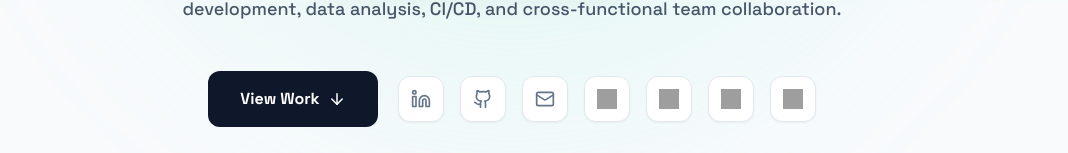
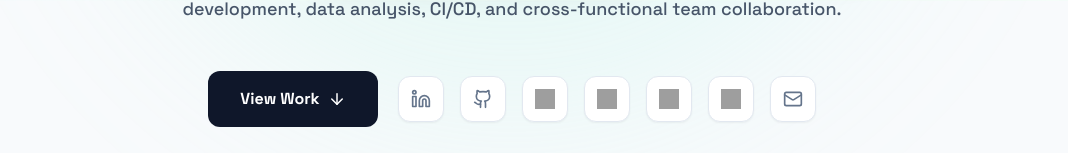
Before and after one commit to TARUN-1526/tarun_d, a React (Vite) app: page / in a window 1280 px wide. Shown: the part 799-952 px from the top of the page, without its empty margins (128-1196 px from the left). Built offline with nearby package versions, Linux system fonts and the light colour scheme; grey boxes are pictures that could not be loaded.

Commit message:
feat: update Hero icons and coding profile links

```diff
--- a/components/Hero.tsx
+++ b/components/Hero.tsx
@@ -62,59 +62,81 @@ export const Hero: React.FC = () => {
             </a>
 
             <div className="flex gap-4 items-center">
-             <a href={personalInfo.linkedin} target="_blank" rel="noreferrer" className="p-3 rounded-xl bg-white border border-slate-200 hover:bg-[#0077b5] hover:text-white hover:border-transparent text-slate-500 transition-all hover:scale-110 shadow-sm hover:shadow-md">
+
+    {/* LinkedIn */}
+    <a
+      href={personalInfo.linkedin}
+      target="_blank"
+      rel="noreferrer"
+      className="p-3 rounded-xl bg-white border border-slate-200 hover:bg-[#0077b5] hover:text-white hover:border-transparent text-slate-500 transition-all hover:scale-110 shadow-sm hover:shadow-md"
+    >
       <Linkedin size={20} />
     </a>
-             <a href={personalInfo.github} target="_blank" rel="noreferrer" className="p-3 rounded-xl bg-white border border-slate-200 hover:bg-[#333] hover:text-white hover:border-transparent text-slate-500 transition-all hover:scale-110 shadow-sm hover:shadow-md">
+
+    {/* GitHub */}
+    <a
+      href={personalInfo.github}
+      target="_blank"
+      rel="noreferrer"
+      className="p-3 rounded-xl bg-white border border-slate-200 hover:bg-[#333] hover:text-white hover:border-transparent text-slate-500 transition-all hover:scale-110 shadow-sm hover:shadow-md"
+    >
       <Github size={20} />
     </a>
-             <a href={`mailto:${personalInfo.email}`} className="p-3 rounded-xl bg-white border border-slate-200 hover:bg-emerald-500 hover:text-white hover:border-transparent text-slate-500 transition-all hover:scale-110 shadow-sm hover:shadow-md">
-               <Mail size={20} />
-             </a>
 
-             {/* New: Coding profile links */}
+    {/* LeetCode */}
     <a
       href={personalInfo.leetcode}
       target="_blank"
       rel="noreferrer"
-               className="p-3 rounded-xl bg-white border border-slate-200 hover:bg-black hover:text-white hover:border-transparent text-slate-500 transition-all hover:scale-110 shadow-sm hover:shadow-md flex items-center gap-2"
+      className="p-3 rounded-xl bg-white border border-slate-200 hover:bg-black hover:text-white hover:border-transparent text-slate-500 transition-all hover:scale-110 shadow-sm hover:shadow-md flex items-center"
       title="LeetCode"
     >
-               {/* LeetCode SVG from simple-icons CDN */}
       <img src="https://cdn.jsdelivr.net/npm/simple-icons@v9/icons/leetcode.svg" alt="LeetCode" className="w-5 h-5" />
     </a>
 
+    {/* HackerRank */}
     <a
       href={personalInfo.hackerrank}
       target="_blank"
       rel="noreferrer"
-               className="p-3 rounded-xl bg-white border border-slate-200 hover:bg-[#2EC866] hover:text-white hover:border-transparent text-slate-500 transition-all hover:scale-110 shadow-sm hover:shadow-md flex items-center gap-2"
+      className="p-3 rounded-xl bg-white border border-slate-200 hover:bg-[#2EC866] hover:text-white hover:border-transparent text-slate-500 transition-all hover:scale-110 shadow-sm hover:shadow-md flex items-center"
       title="HackerRank"
     >
       <img src="https://cdn.jsdelivr.net/npm/simple-icons@v9/icons/hackerrank.svg" alt="HackerRank" className="w-5 h-5" />
     </a>
 
+    {/* CodeChef */}
     <a
       href={personalInfo.codechef}
       target="_blank"
       rel="noreferrer"
-               className="p-3 rounded-xl bg-white border border-slate-200 hover:bg-[#F7941E] hover:text-white hover:border-transparent text-slate-500 transition-all hover:scale-110 shadow-sm hover:shadow-md flex items-center gap-2"
+      className="p-3 rounded-xl bg-white border border-slate-200 hover:bg-[#F7941E] hover:text-white hover:border-transparent text-slate-500 transition-all hover:scale-110 shadow-sm hover:shadow-md flex items-center"
       title="CodeChef"
     >
       <img src="https://cdn.jsdelivr.net/npm/simple-icons@v9/icons/codechef.svg" alt="CodeChef" className="w-5 h-5" />
     </a>
 
+    {/* Trailhead */}
     <a
       href={personalInfo.trailhead}
       target="_blank"
       rel="noreferrer"
-               className="p-3 rounded-xl bg-white border border-slate-200 hover:bg-[#00A1E0] hover:text-white hover:border-transparent text-slate-500 transition-all hover:scale-110 shadow-sm hover:shadow-md flex items-center gap-2"
+      className="p-3 rounded-xl bg-white border border-slate-200 hover:bg-[#00A1E0] hover:text-white hover:border-transparent text-slate-500 transition-all hover:scale-110 shadow-sm hover:shadow-md flex items-center"
       title="Trailhead"
     >
-               {/* Use Salesforce icon (Trailhead logo variant isn't in every icon set) */}
-               <img src="https://cdn.jsdelivr.net/npm/simple-icons@v9/icons/salesforce.svg" alt="Trailhead / Salesforce" className="w-5 h-5" />
+      <img src="https://cdn.jsdelivr.net/npm/simple-icons@v9/icons/salesforce.svg" alt="Trailhead" className="w-5 h-5" />
     </a>
+
+    {/* MAIL — NOW LAST */}
+    <a
+      href={`mailto:${personalInfo.email}`}
+      className="p-3 rounded-xl bg-white border border-slate-200 hover:bg-emerald-500 hover:text-white hover:border-transparent text-slate-500 transition-all hover:scale-110 shadow-sm hover:shadow-md"
+    >
+      <Mail size={20} />
+    </a>
+
   </div>
+
           </div>
 
         </div>
--- a/constants.ts
+++ b/constants.ts
@@ -10,16 +10,17 @@ export const PERSONAL_INFO = {
   phone: "+91-7993648137",
   linkedin: "https://linkedin.com/in/tarun-dwarakacharla",
   github: "https://github.com/TARUN-1526",
-  // ---- new coding profiles (replace with real profile URLs) ----
-  leetcode: "https://leetcode.com/your-username",
-  hackerrank: "https://www.hackerrank.com/your-username",
-  codechef: "https://www.codechef.com/users/your-username",
-  trailhead: "https://trailhead.salesforce.com/en/me/your-username",
+  // coding profiles (actual URLs)
+  leetcode: "https://leetcode.com/u/tarun_dwarakacharla1/",
+  hackerrank: "https://www.hackerrank.com/profile/dwarakarlata1",
+  codechef: "https://www.codechef.com/users/cheer_rose_83",
+  trailhead: "https://www.salesforce.com/trailblazer/mox330mgu4pi0ij173",
   // -------------------------------------------------------------
   location: "Guntur, India",
   avatar: "/avatar.png",
   summary: "Computer Science graduate with expertise in Salesforce CRM (Apex, Lightning Components, Workflows), Java, Python, SQL, and AWS. Engineered web applications and ML models with measurable impact. Skilled in REST API development, data analysis, CI/CD, and cross-functional team collaboration."
 };
+
 
 
 export const EXPERIENCES: ExperienceItem[] = [
```
Lines whose indentation alone changed are shown as unchanged.
